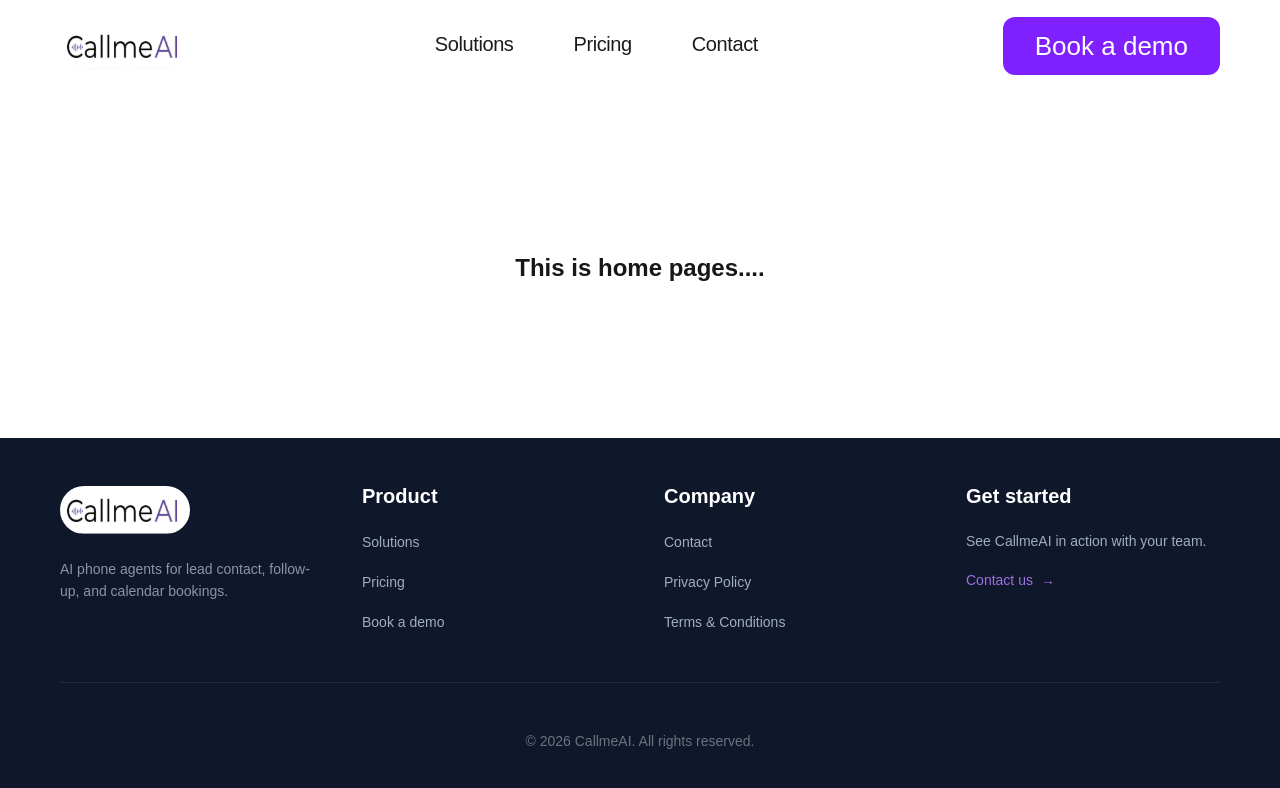
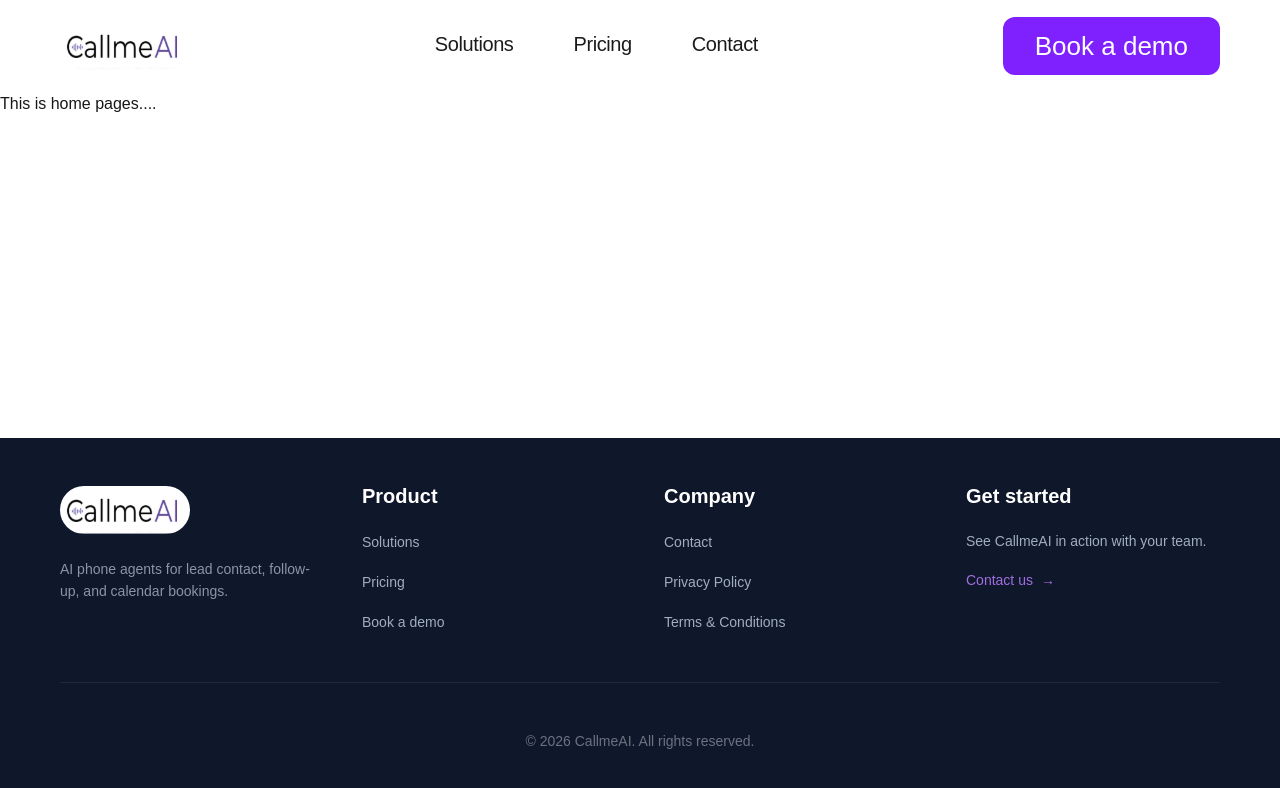
Before and after one commit to juyel66/CallmeAI, a Next.js app: page / in a window 1280 px wide. Shown: the top 788 px of the page. Built offline with nearby package versions, Linux system fonts and the light colour scheme.

Commit message:
feat: remove unnecessary styles from main section in DashboardLayout

```diff
--- a/app/(WIthCommonLayout)/Layout.tsx
+++ b/app/(WIthCommonLayout)/Layout.tsx
@@ -7,9 +7,7 @@ const DashboardLayout = ({children}: {children: React.ReactNode}) => {
         <div className="min-h-screen flex flex-col">
             <Navbar />
             <main className="flex-1
-            // remove this style
-             text-center mt-40 text-2xl font-bold
-             //remove this style
+
              ">
                 {children}
             </main>
```
